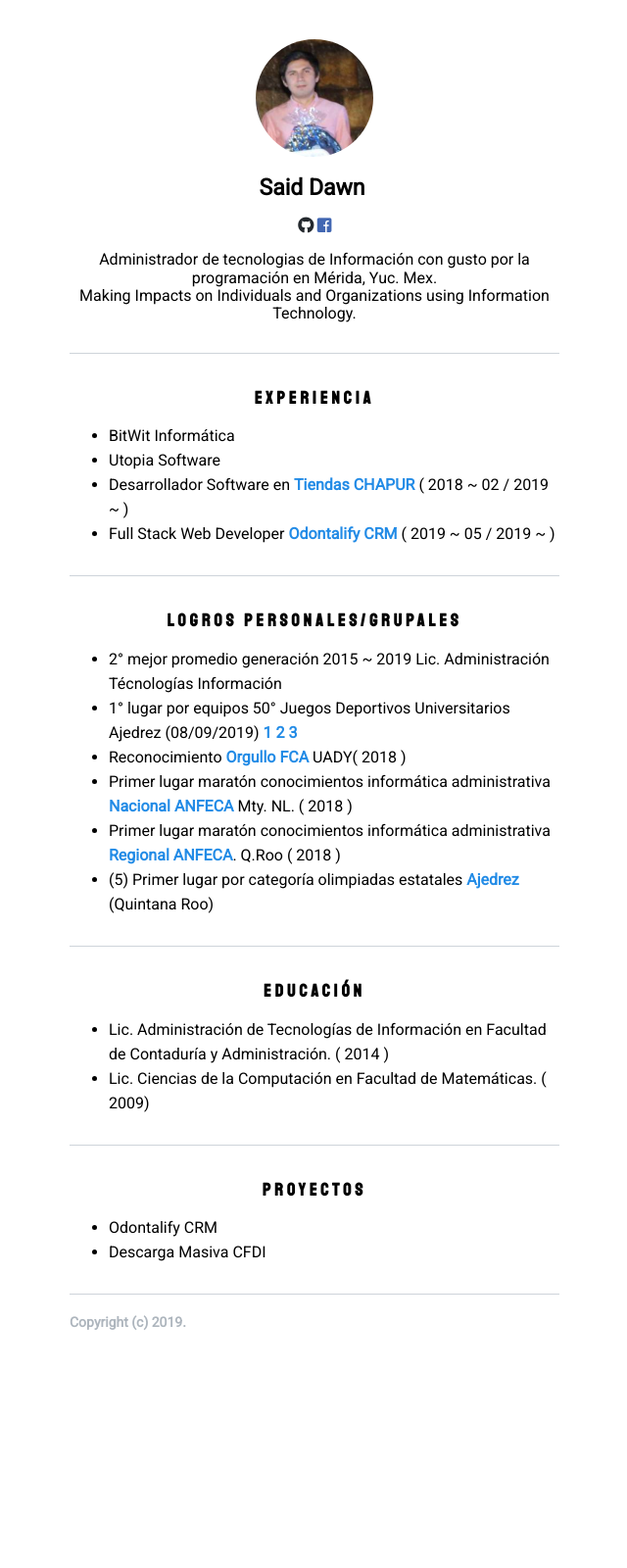
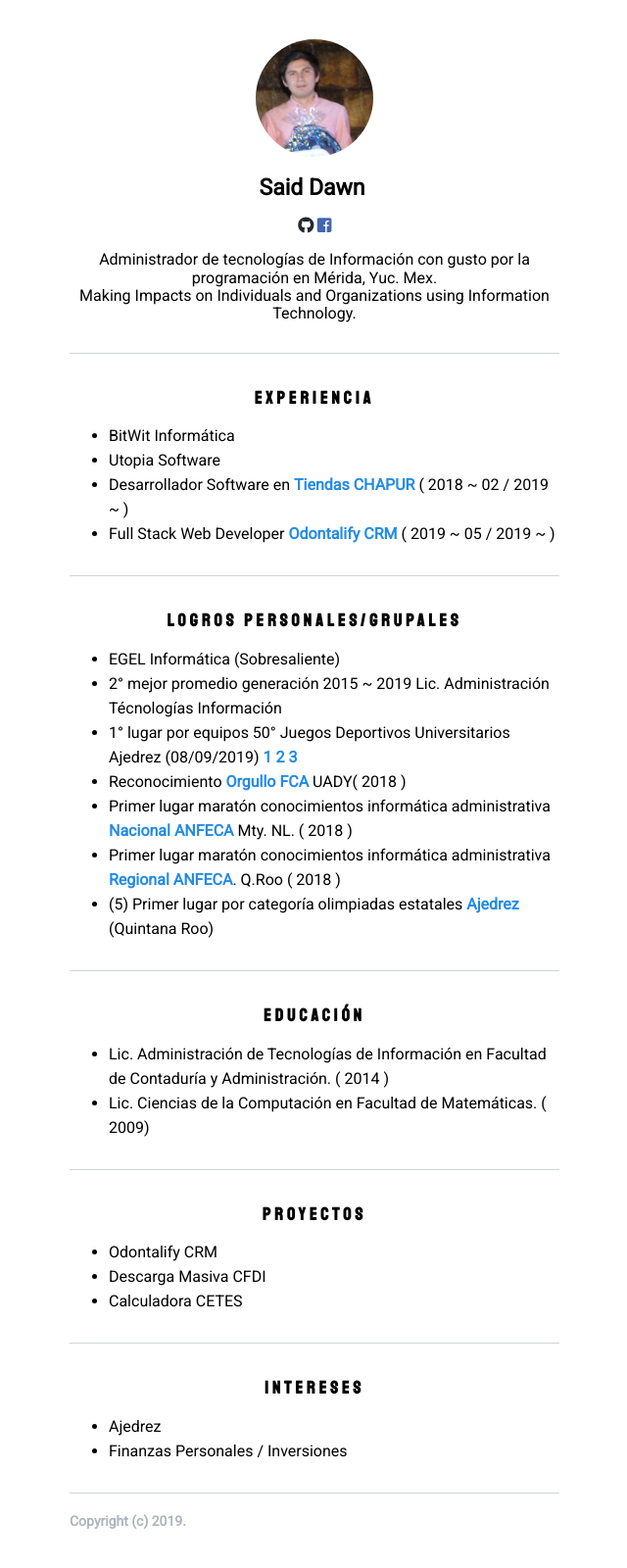
Before and after one commit to Dauun/dauun.github.io, a Jekyll site: the page portfolio/index.html, which Jekyll copies as it is, in a window 1280 px wide. Shown: the whole page at 98% size, without its empty margins (319-959 px from the left). Built offline with Jekyll 4.4.1, drawn with Linux system fonts in a browser that asks for light colours; nearby versions of some CDN libraries; before the commit the page ends 1397 px from its top, so only the background shows below that.

Commit message:
Update index.html

```diff
--- a/portfolio/index.html
+++ b/portfolio/index.html
@@ -25,7 +25,7 @@
       </p>
 
       <p>
-        Administrador de tecnologias de Información con gusto por la programación en Mérida, Yuc. Mex.<br/>
+        Administrador de tecnologías de Información con gusto por la programación en Mérida, Yuc. Mex.<br/>
         Making Impacts on Individuals and Organizations using Information Technology.
       </p>
       <div class='profile'>
@@ -41,6 +41,7 @@
         <section>
           <h2>Logros personales/grupales</h2>
           <ul>
+            <li>EGEL Informática (Sobresaliente)</li>
             <li>2° mejor promedio generación 2015 ~ 2019 Lic. Administración Técnologías Información</li>
             <li>1° lugar por equipos 50° Juegos Deportivos Universitarios Ajedrez (08/09/2019) <a href="./imgs/Captura1.PNG">1</a> <a href="./imgs/Captura2.PNG">2</a> <a href="./imgs/Captura3.PNG">3</a></li>
             <li>Reconocimiento <a target="_blank" href='http://www.uady.mx/noticia/entrega-reconocimientos-orgullo-fca-uady/'>Orgullo FCA</a> UADY( 2018 )</li>
@@ -61,6 +62,14 @@
           <ul>
             <li>Odontalify CRM</li>
             <li>Descarga Masiva CFDI</li>
+            <li>Calculadora CETES</li>
+          </ul>
+        </section>
+        <section>
+          <h2>Intereses</h2>
+          <ul>
+            <li>Ajedrez</li>
+            <li>Finanzas Personales / Inversiones</li>
           </ul>
         </section>
       </div>
```
